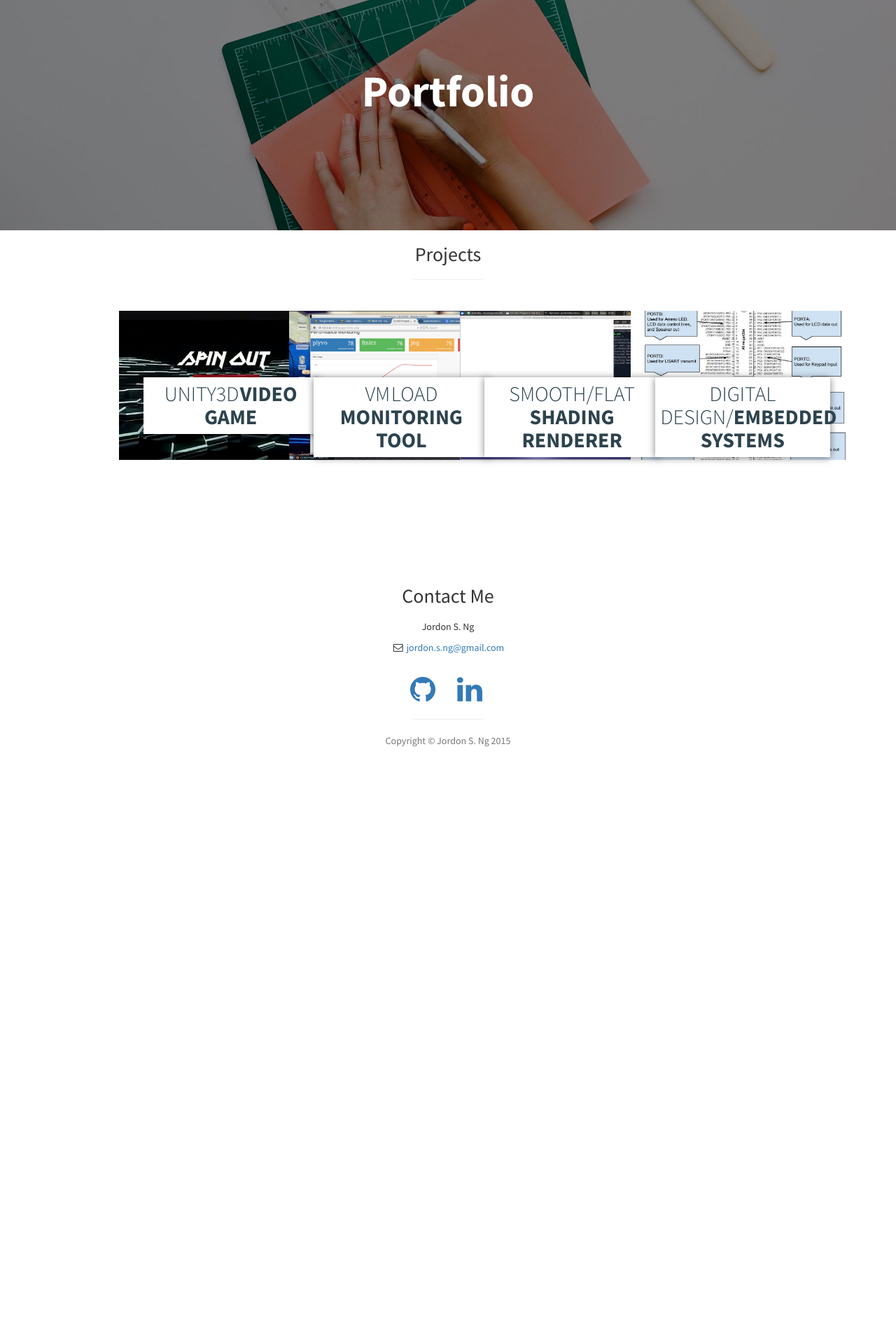
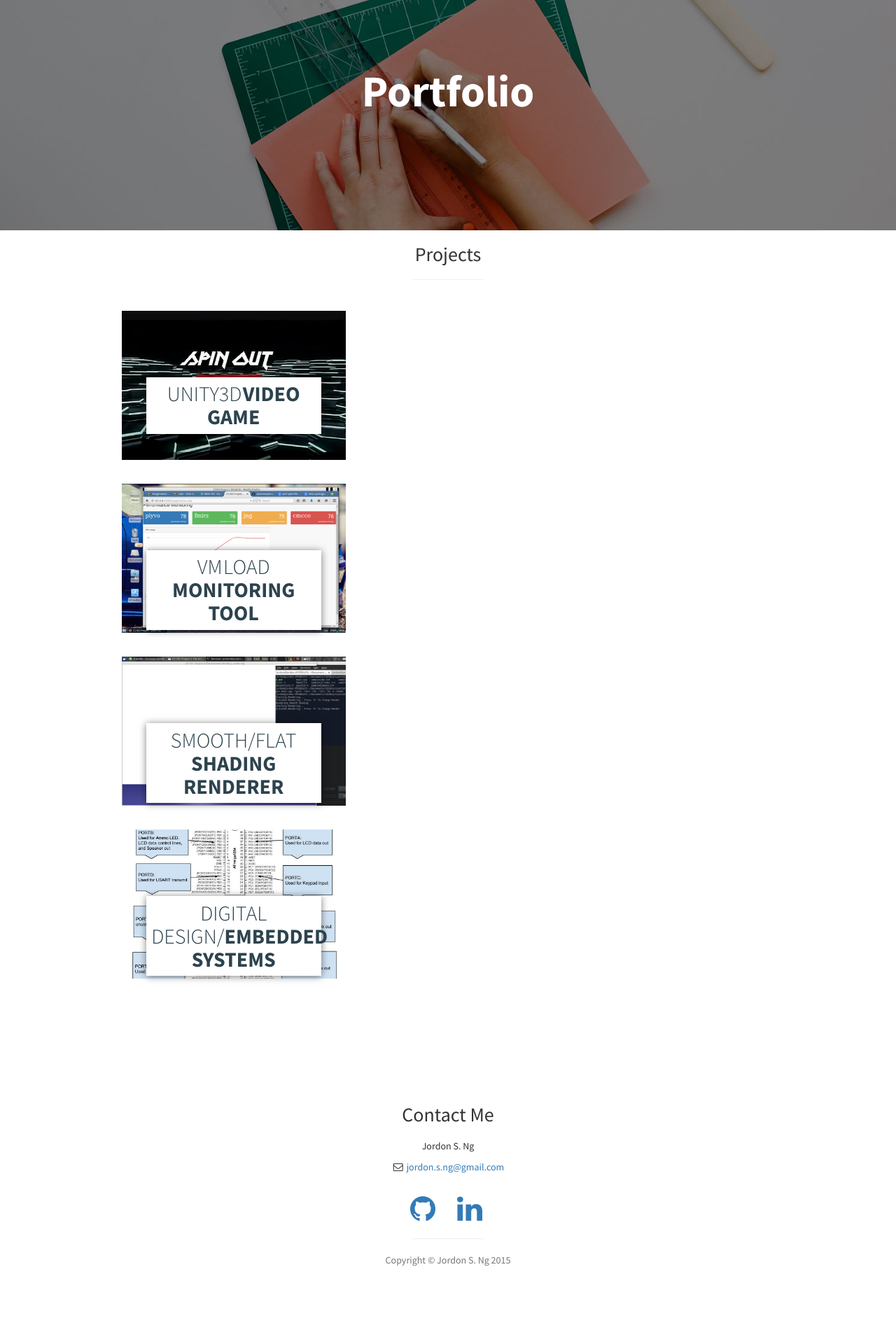
Before and after one commit to jsng0/jsng0.github.io, a Jekyll site: the page index.html, which Jekyll copies as it is, in a window 1280 px wide. Shown: the part 1527-3447 px from the top of the page at 70% size. Built offline with Jekyll 4.4.1, drawn with Linux system fonts in a browser that asks for light colours; comment, search, counter and statistics services are not loaded; before the commit the page ends 2705 px from its top, so only the background shows below that.

Commit message:
increased col size for project grid

```diff
--- a/index.html
+++ b/index.html
@@ -109,7 +109,7 @@
                     <h1>Projects</h1>
                     <hr class="small">
                     <div class="row">
-                        <div class="col-md-3">
+                        <div class="col-md-8">
                             <div class="grid">
                                 <figure class="effect-steve">
                                     <a href = "https://github.com/the-jsng/SpinOut">
@@ -122,7 +122,7 @@
                                 </figure>
                             </div>
                         </div>
-                        <div class="col-md-3">
+                        <div class="col-md-8">
                             <div class="grid">
                                 <figure class="effect-steve">
                                     <a href="https://github.com/the-jsng/Performance-Monitoring">
@@ -135,7 +135,7 @@
                                 </figure>
                             </div>
                         </div>
-                        <div class="col-md-3">
+                        <div class="col-md-8">
                             <div class="grid">
                                 <figure class="effect-steve">
                                     <a href="https://github.com/the-jsng/RayTracing">
@@ -148,7 +148,7 @@
                                 </figure>
                             </div>
                         </div>
-                        <div class="col-md-3">
+                        <div class="col-md-8">
                             <div class="grid">
                                 <figure class="effect-steve">
                                     <a href="https://github.com/the-jsng/Dot-Matrix-Game">
```
